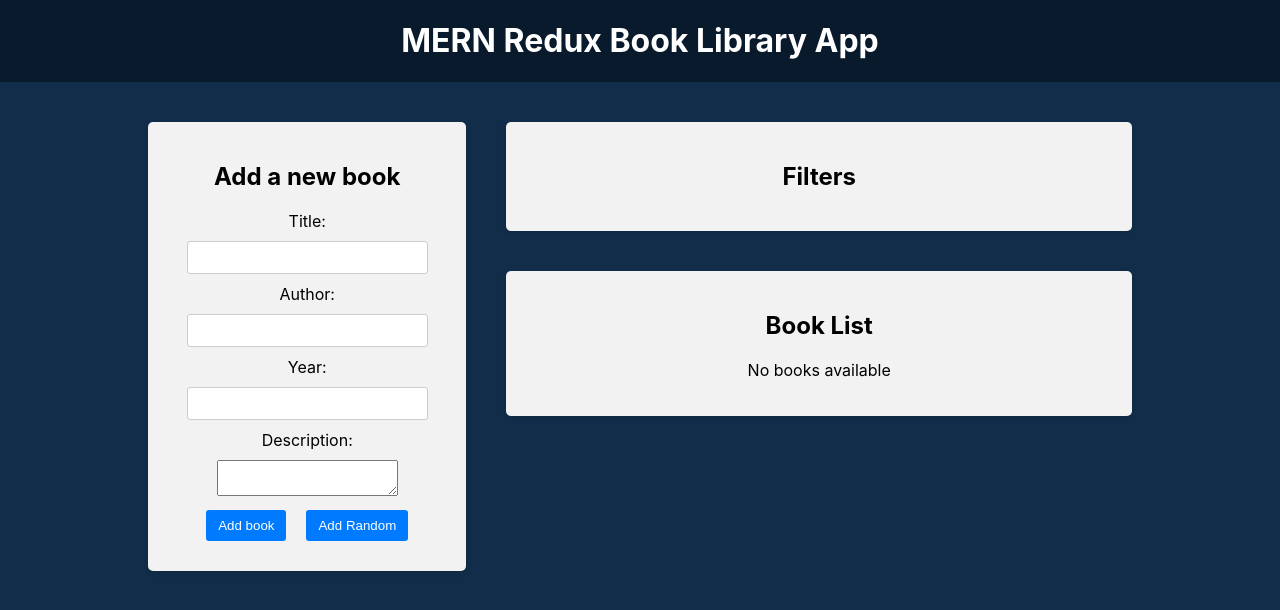
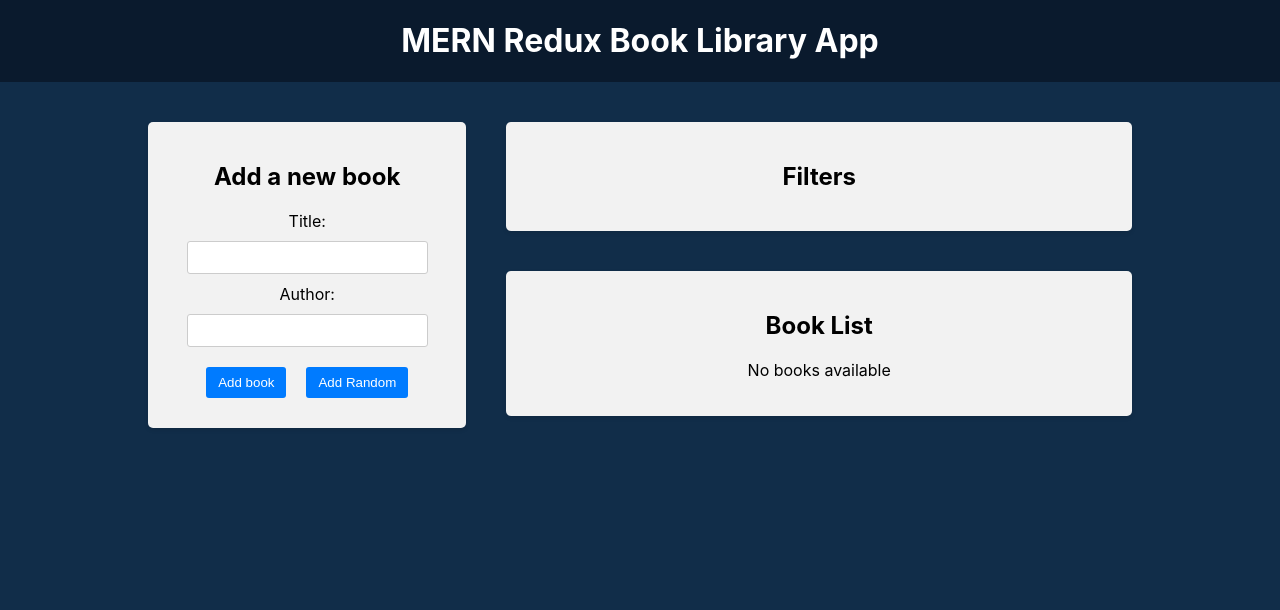
Before and after one commit to SergiyKonrad/MERN-book-library-app, a React (Create React App) app in the folder front/: page / in a window 1280 px wide. Shown: the top 610 px of the page. Built offline with nearby package versions, Linux system fonts and the light colour scheme.

Commit message:
cleaned up code for year and description rendering in <BookForm /> section

```diff
--- a/front/src/components/BookForm/BookForm.js
+++ b/front/src/components/BookForm/BookForm.js
@@ -9,8 +9,8 @@
   const [title, setTitle] = useState('')
   const [author, setAuthor] = useState('')
 
-  const [year, setYear] = useState('') // Added year state
-  const [description, setDescription] = useState('')
+  // const [description, setDescription] = useState('')
+
   const dispatch = useDispatch()
 
   const handleAddRandomBook = () => {
@@ -32,17 +32,15 @@
       const book = {
         title,
         author,
-        year,
-        description,
         id: uuidv4(),
+        // description,
       }
-      // console.log(title, author)
       // console.log(addBook(book))
+
       dispatch(addBook(book))
       setTitle('')
       setAuthor('')
-      setYear('')
-      setDescription('')
+      // setDescription('')
     }
   }
 
@@ -69,22 +67,13 @@
           />
         </div>
 
-        <div>
-          <label htmlFor="year">Year:</label>
-          <input
-            type="number"
-            id="year"
-            value={year}
-            onChange={(e) => setYear(e.target.value)}
-          />
-        </div>
-        <div>
+        {/* <div>
           <label htmlFor="description">Description:</label>
           <textarea
             id="description"
             value={description}
             onChange={(e) => setDescription(e.target.value)}></textarea>
-        </div>
+        </div> */}
 
         <button type="submit">Add book</button>
         <button type="button" onClick={handleAddRandomBook}>
--- a/front/src/components/BookList/BookList.js
+++ b/front/src/components/BookList/BookList.js
@@ -21,8 +21,7 @@
             <li key={book.id}>
               <div className="book-info">
                 {++i}. {book.title} by <strong>{book.author}</strong> (
-                {book.year})<p>{book.description}</p>{' '}
-                {/* Add description here */}
+                {book.year})<p>{book.description}</p>
               </div>
 
               <div className="book-actions">
```
